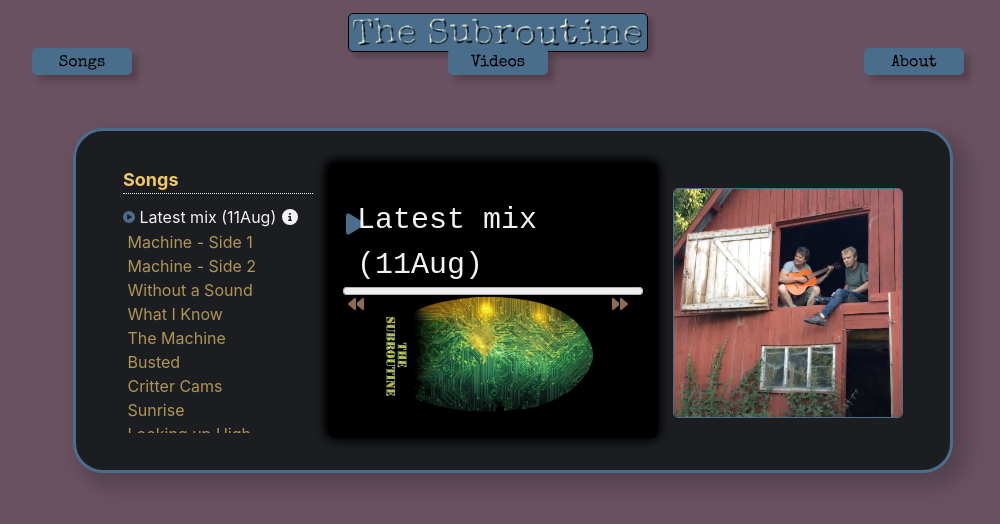
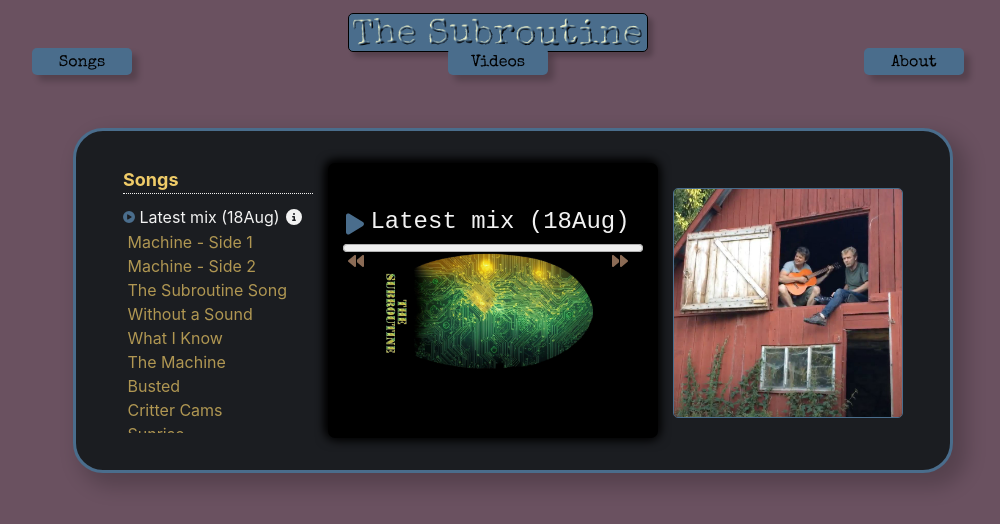
Before and after one commit to stanfordv/thesubroutine, a Next.js app: page / in a window 1280 px wide. Shown: the top 524 px of the page, without its empty margins (127-1127 px from the left). Built offline with nearby package versions, Linux system fonts and the light colour scheme; a web font is replaced by a local one.

Commit message:
subroutine song

```diff
--- a/components/AudioPlayer/AudioPlayer.module.css
+++ b/components/AudioPlayer/AudioPlayer.module.css
@@ -133,7 +133,7 @@
 }
 
 .displaytext {
-    font-size: 30px;
+    font-size: 24px;
     font-family: 'Moirai One', 'Courier New', Courier, monospace;
     color: var(--color-light);
     margin-left: -10px;
--- a/components/Songlist/index.js
+++ b/components/Songlist/index.js
@@ -4,12 +4,12 @@ import styles from "@/components/AudioPlayer/AudioPlayer.module.css";
 function Songlist() {
   const songs = [
     {
-      name: "Latest mix (11Aug)",
+      name: "Latest mix (18Aug)",
       source:
         "https://storage.googleapis.com/subroutinesongs/latest/sketch.mp3",
       image: "/songs/latestsketch.png",
       description:
-        "This is full version of the Subroutine theme song with techno outro - aug23_3_shortsolo_longout",
+        "This is full version of the Subroutine theme song with techno outro - aug23_4_clean_03",
       //  AUG05: "This is the full version of the Subroutine theme song aka thesubroutine19final - july23_full - notwang_1_master. There is an attempt at mastering here and we removed the clav twang for better or for worse.",
     },
     {
@@ -23,6 +23,12 @@ function Songlist() {
       source: "https://storage.googleapis.com/subroutinesongs/machineside2.mp3",
       image: "/songs/machine_album.gif",
       link: "https://open.spotify.com/track/7wtKEK4x8X5dLJd5L4uH14?si=67902ca749e445cc",
+    },
+    {
+      name: "The Subroutine Song",
+      source:
+        "https://storage.googleapis.com/subroutinesongs/thesubroutine19final.aug23_4_clean_01.mp3",
+      image: "/songs/insidethesubroutine.png",
     },
     {
       name: "Without a Sound",
```
Also changed, not shown: public/songs/insidethesubroutine.png (added).
